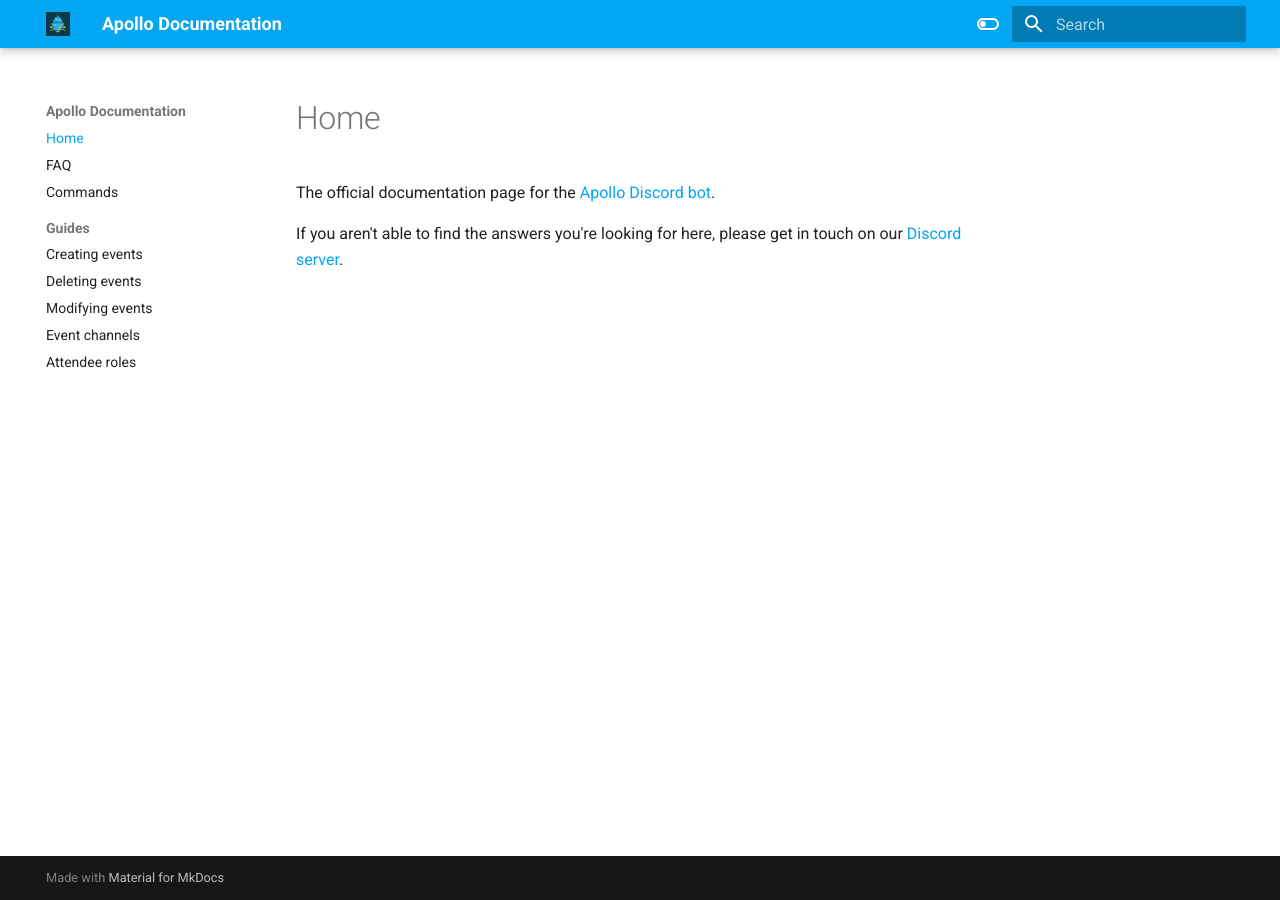
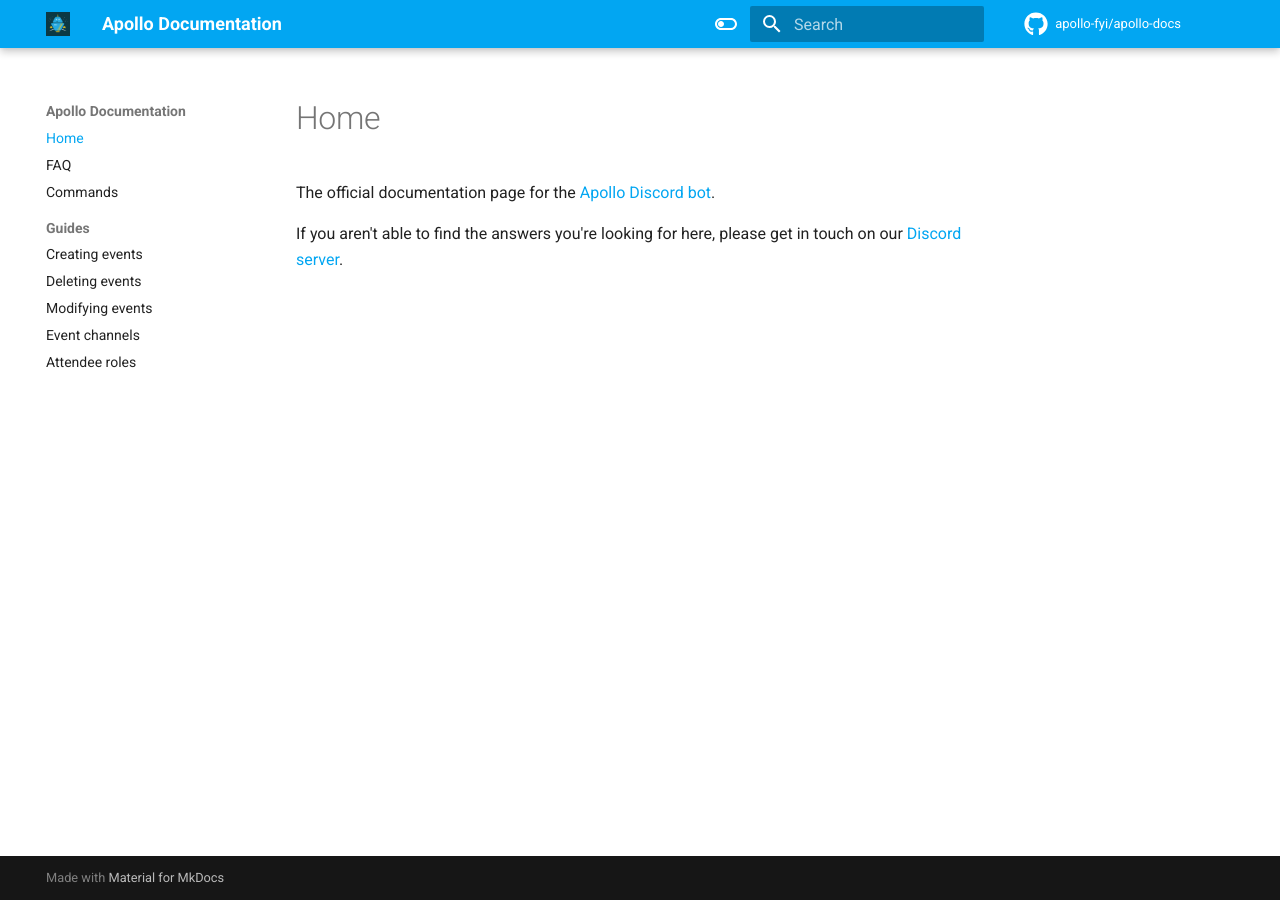
Before and after one commit to apollo-fyi/apollo-docs, an MkDocs documentation site: the page built from docs/index.md, in a window 1280 px wide. Built offline with MkDocs 1.6.1 and Material for MkDocs 9.7.7, drawn with Linux system fonts in a browser that asks for light colours; comment, search, counter and statistics services are not loaded.

Commit message:
Add link to docs repo

```diff
--- a/mkdocs.yml
+++ b/mkdocs.yml
@@ -1,5 +1,7 @@
 site_name: Apollo Documentation
 site_url: https://docs.apollo.fyi
+repo_url: https://github.com/apollo-fyi/apollo-docs
+repo_name: apollo-fyi/apollo-docs
 theme:
   name: material
   custom_dir: overrides
@@ -20,6 +22,8 @@ theme:
       toggle:
         icon: material/toggle-switch
         name: Switch to light mode
+  icon:
+    repo: fontawesome/brands/github
 extra_css:
   - stylesheets/extra.css
 markdown_extensions:
```
